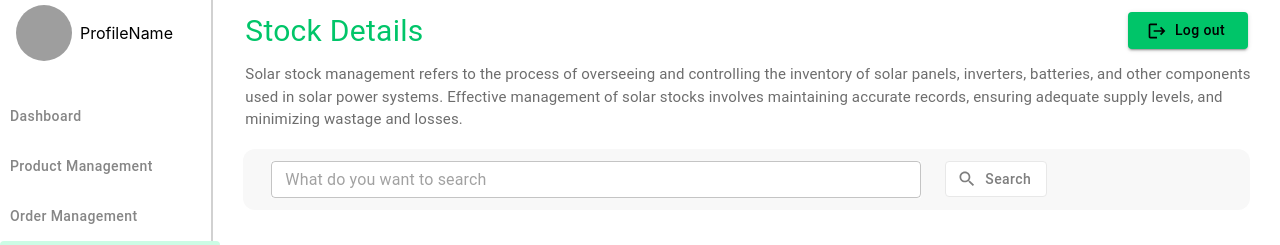
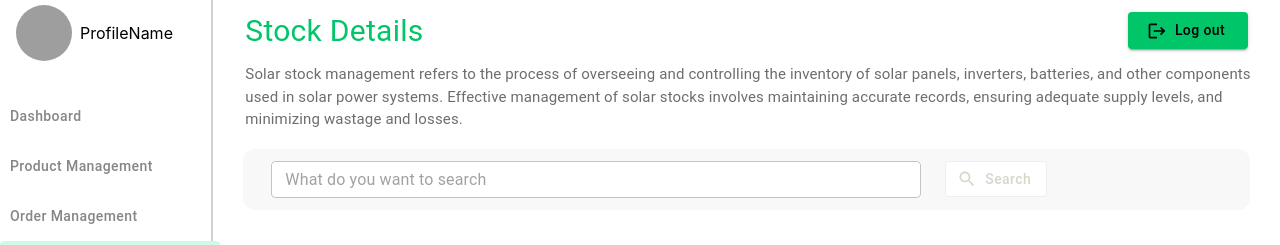
Before and after one commit to hashiniridmika/solar-company-management-system-we-bfrontend, a React (Create React App) app: page /stock in a window 1280 px wide. Shown: the top 245 px of the page. Built offline with nearby package versions, Linux system fonts and the light colour scheme; no server answers; grey boxes are pictures that could not be loaded.

Commit message:
Top search field edited

```diff
--- a/src/components/common/TopNav/TopSearch/TopSearchButton.js
+++ b/src/components/common/TopNav/TopSearch/TopSearchButton.js
@@ -10,9 +10,17 @@ export default function TopSearchButton() {
         startIcon={<SearchIcon />}
         sx={{
           backgroundColor: "#FFFFFF",
-          color: "#7E7E7E",
-          borderColor: "#E8E8E8",
+          color: "#d8d6ca",
+          borderColor: "#EEEEEE",
           textTransform: "none",
+          "&:hover": {
+            backgroundColor: "#FFFFFF",
+            opacity: 0.8,
+          },
+          "&:active": {
+            backgroundColor: "#FFFFFF",
+            opacity: 1, // Change opacity to 1 to remove the fading effect
+          },
         }}
       >
         Search
```
